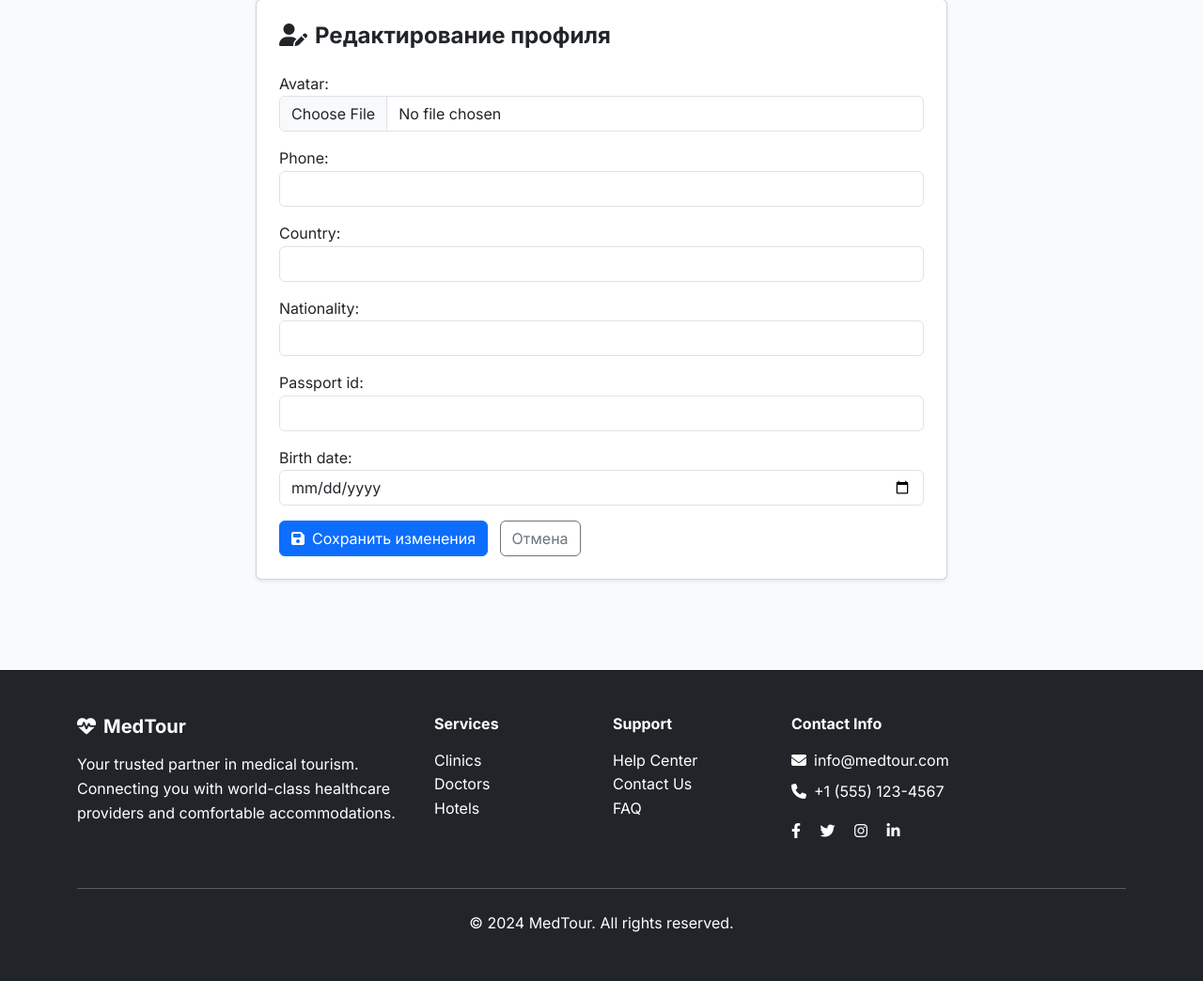
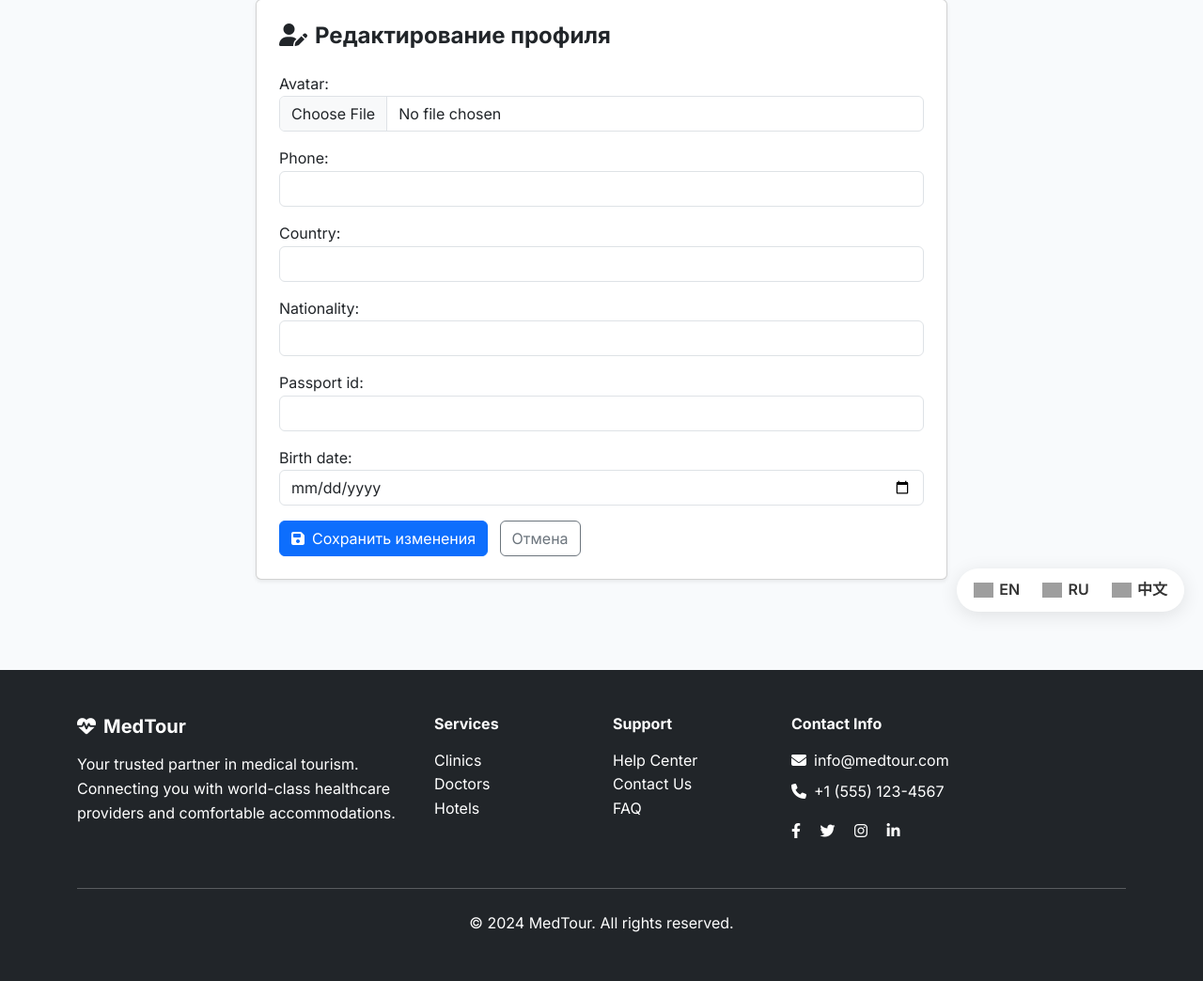
Before and after one commit to medetbekovasara/med_tourism, a Django app: page /account/profile/edit/ in a window 1280 px wide. Shown: the part 129-1173 px from the top of the page at 94% size. Run offline with Django 5.2, Linux system fonts and the light colour scheme; the visitor is signed in with stand-in values (Sample User, id 1); data comes from the database, SQL or seed files in the repository; grey boxes are pictures that could not be loaded.

Commit message:
translate

```diff
--- a/tourism/templates/base.html
+++ b/tourism/templates/base.html
@@ -1,6 +1,3 @@
-
-
-
 <!DOCTYPE html>
 <html lang="en">
 <head>
@@ -15,6 +12,51 @@
 
 
     <style>
+
+
+    #google_translate_element {
+        display: none;
+    }
+
+
+
+.language-switcher {
+    position: fixed;
+    bottom: 20px;
+    right: 20px;
+    z-index: 10000;
+    display: flex;
+    gap: 8px;
+    background: white;
+    border-radius: 30px;
+    box-shadow: 0 4px 20px rgba(0,0,0,0.1);
+    padding: 6px 10px;
+}
+
+.language-switcher button {
+    background: none;
+    border: none;
+    cursor: pointer;
+    font-weight: 600;
+    color: #333;
+    display: flex;
+    align-items: center;
+    gap: 6px;
+    padding: 4px 8px;
+    border-radius: 20px;
+    transition: background 0.3s ease;
+}
+
+.language-switcher button:hover {
+    background: #f0f0f0;
+}
+.language-switcher img {
+    height: 16px;
+}
+
+
+
+
         :root {
             --primary-gradient: linear-gradient(135deg, #667eea 0%, #764ba2 100%);
             --secondary-gradient: linear-gradient(135deg, #f093fb 0%, #f5576c 100%);
@@ -216,10 +258,24 @@
                 min-height: 80vh;
             }
         }
+
+        .goog-te-banner-frame.skiptranslate,
+body > .skiptranslate {
+    display: none !important;
+    height: 0 !important;
+    visibility: hidden !important;
+}
+
+body {
+    top: 0px !important;
+}
+
     </style>
 </head>
+
 <body>
     <!-- Modern Navigation -->
+
     <nav class="navbar navbar-expand-lg navbar-modern">
         <div class="container">
             <a class="navbar-brand" href="{% url 'home' %}">
@@ -316,6 +372,21 @@
     </div>
 </footer>
 
+    <!-- Custom Language Switcher -->
+<div class="language-switcher" >
+    <button onclick="changeLang('en')">
+        <img src="https://flagcdn.com/24x18/gb.png" alt="English"> EN
+    </button>
+    <button onclick="changeLang('ru')">
+        <img src="https://flagcdn.com/24x18/ru.png" alt="Русский"> RU
+    </button>
+    <button onclick="changeLang('zh-CN')">
+        <img src="https://flagcdn.com/24x18/cn.png" alt="中文"> 中文
+    </button>
+</div>
+
+
+
     <!-- Scripts -->
     <script src="https://cdn.jsdelivr.net/npm/bootstrap@5.3.0/dist/js/bootstrap.bundle.min.js"></script>
     <script>
@@ -349,7 +420,42 @@
             observer.observe(el);
         });
 
+    </script>
+<!-- Google Translate Script -->
+<script type="text/javascript">
+function googleTranslateElementInit() {
+  new google.translate.TranslateElement({
+    pageLanguage: 'ru',
+    includedLanguages: 'ru,en,zh-CN',
+    layout: google.translate.TranslateElement.InlineLayout.HORIZONTAL
+  }, 'google_translate_element');
+}
+</script>
 
-    </script>
+
+    <script>
+function changeLang(lang) {
+    const tryToChangeLang = () => {
+        const select = document.querySelector('.goog-te-combo');
+        if (select) {
+            select.value = lang;
+            select.dispatchEvent(new Event('change'));
+        } else {
+            console.warn('Google Translate dropdown not found. Retrying...');
+            setTimeout(tryToChangeLang, 500);  // Пробуем снова через 0.5 сек
+        }
+    };
+
+    tryToChangeLang();
+}
+</script>
+
+
+
+
+<div id="google_translate_element" ></div>
+<script src="https://translate.google.com/translate_a/element.js?cb=googleTranslateElementInit"></script>
+
+
 </body>
 </html>
```
